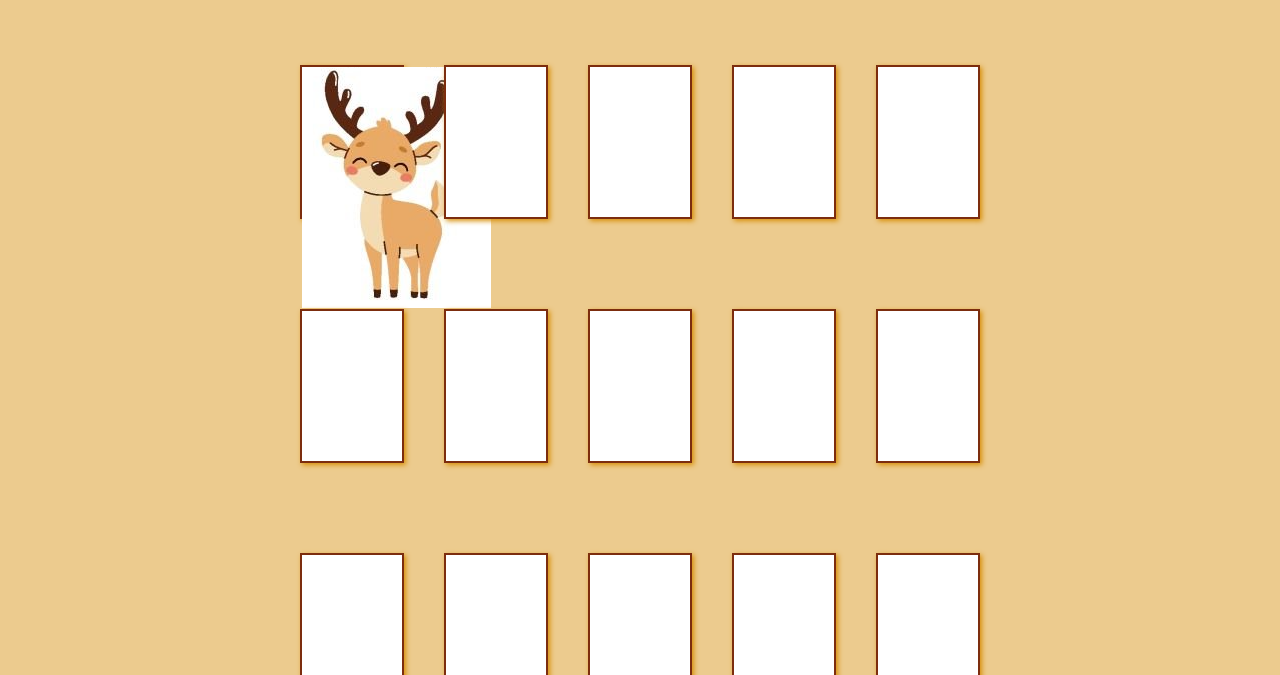
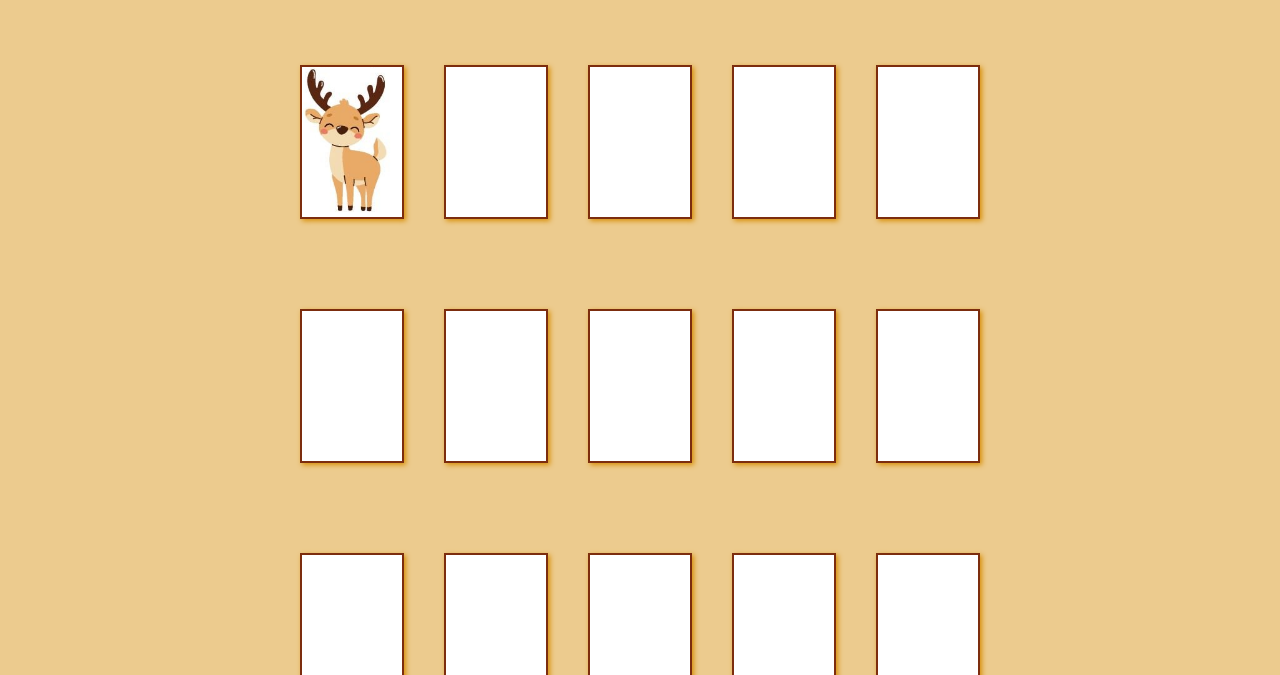
Before and after one commit to David450-cpu/WP_U2_L13, a plain HTML site: page index.html in a window 1280 px wide. Both pictures are taken after a click on the element 352 px from the left and 267 px from the top of the page. Shown: the part 125-800 px from the top of the page. Drawn offline with Linux system fonts and the light colour scheme.

Commit message:
Adjusted card div image size

```diff
--- a/index.css
+++ b/index.css
@@ -63,6 +63,8 @@ a{
 }
 
 .card_div img{
+    width: 100px;
+    height: 150px;
     object-fit: cover;
 }
 
```
